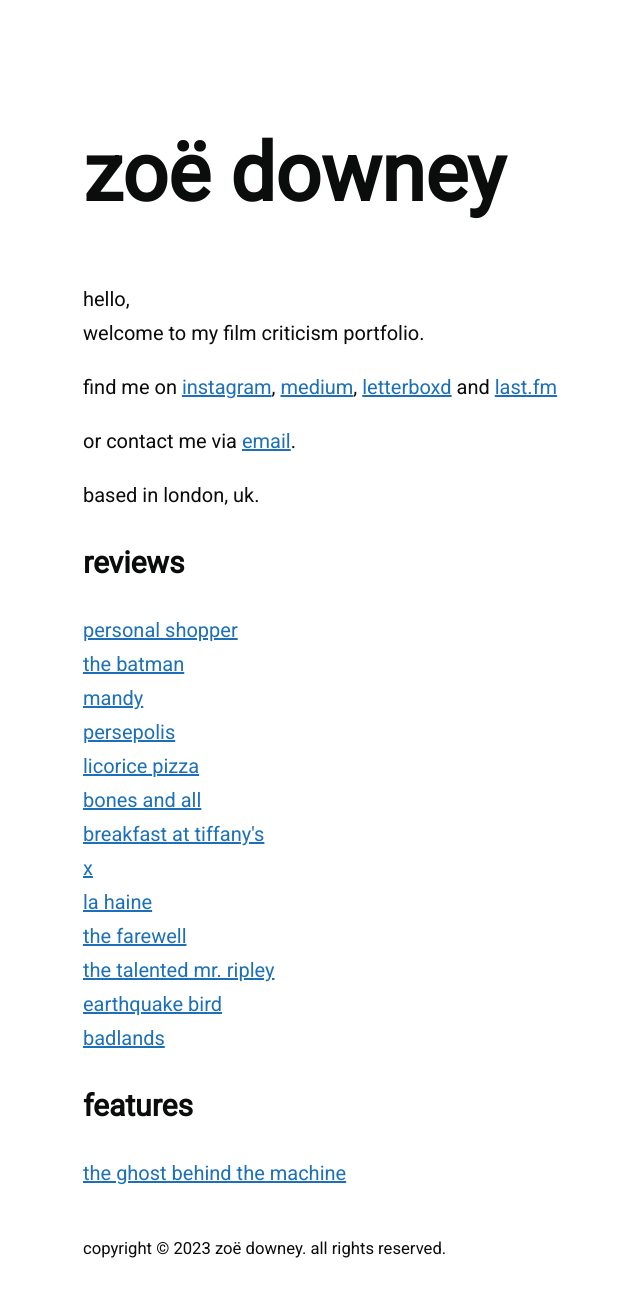
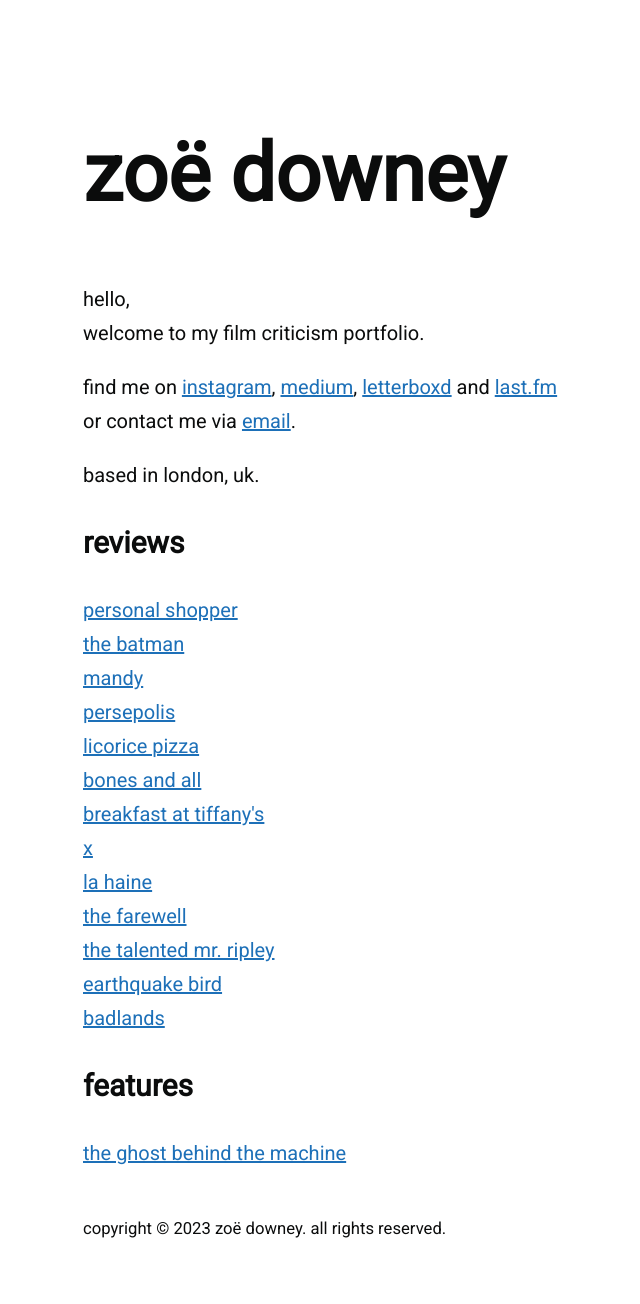
Before and after one commit to zoeurl/zoedowney.github.io, a Jekyll site: the page built from index.html, in a window 1280 px wide. Shown: the whole page, without its empty margins (157-797 px from the left). Built offline with Jekyll 4.4.1, drawn with Linux system fonts in a browser that asks for light colours.

Commit message:
Update index.html

```diff
--- a/index.html
+++ b/index.html
@@ -8,9 +8,7 @@ hello,
 <br>welcome to my film criticism portfolio.
 </p>
 find me on <a href="https://www.instagram.com/zoeurl/">instagram</a>, <a href="https://medium.com/@zoedowney/">medium</a>, <a href="https://letterboxd.com/zoedowney/">letterboxd</a> and <a href="https://www.last.fm/user/zoedowney/">last.fm</a>
-</p>
-<p>
-or contact me via <a href="mailto:{{site.email}}">email</a>.
+<br>or contact me via <a href="mailto:{{site.email}}">email</a>.
 </p>
 based in london, uk.
 
```
